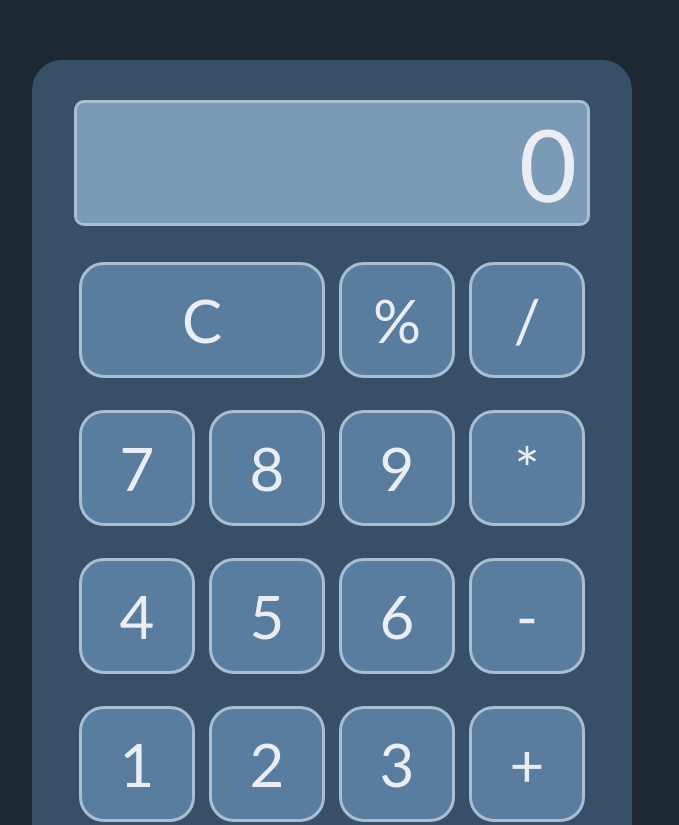
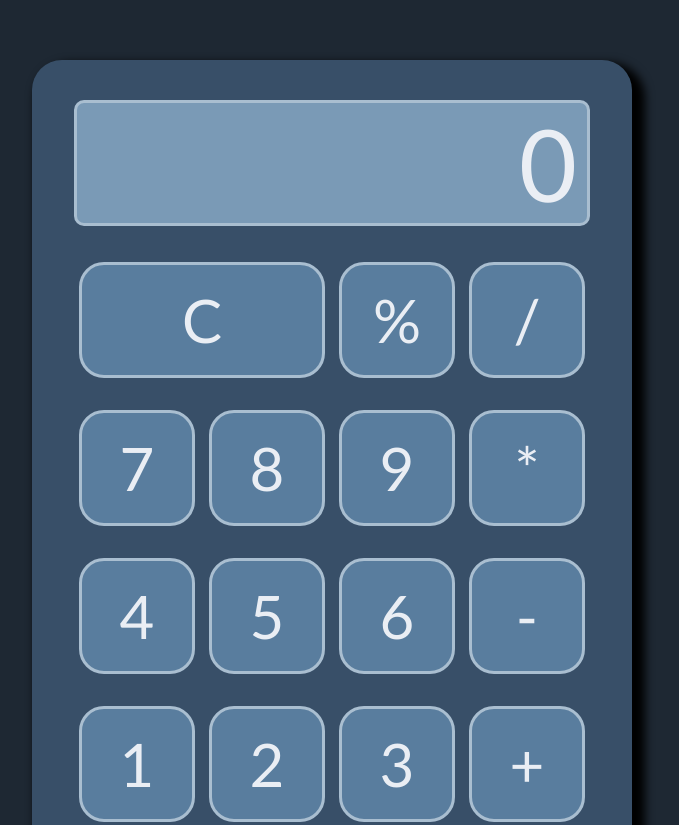
Before and after one commit to croserocks/my-calc, a plain HTML site: page index.html in a window 1280 px wide. Shown: the top 825 px of the page, without its empty margins (308-987 px from the left). Drawn offline with Linux system fonts and the light colour scheme.

Commit message:
Minor styling change

```diff
--- a/styles.css
+++ b/styles.css
@@ -11,6 +11,8 @@ body {
     display: flex;
     flex-direction: column;
     border-radius: 30px;
+    /* box-shadow: [inset] <offset-x> <offset-y> <blur-radius> <spread-radius> <color>; */
+    box-shadow: 8px 8px 10px 5px black;
 }
 
 .card {
```
